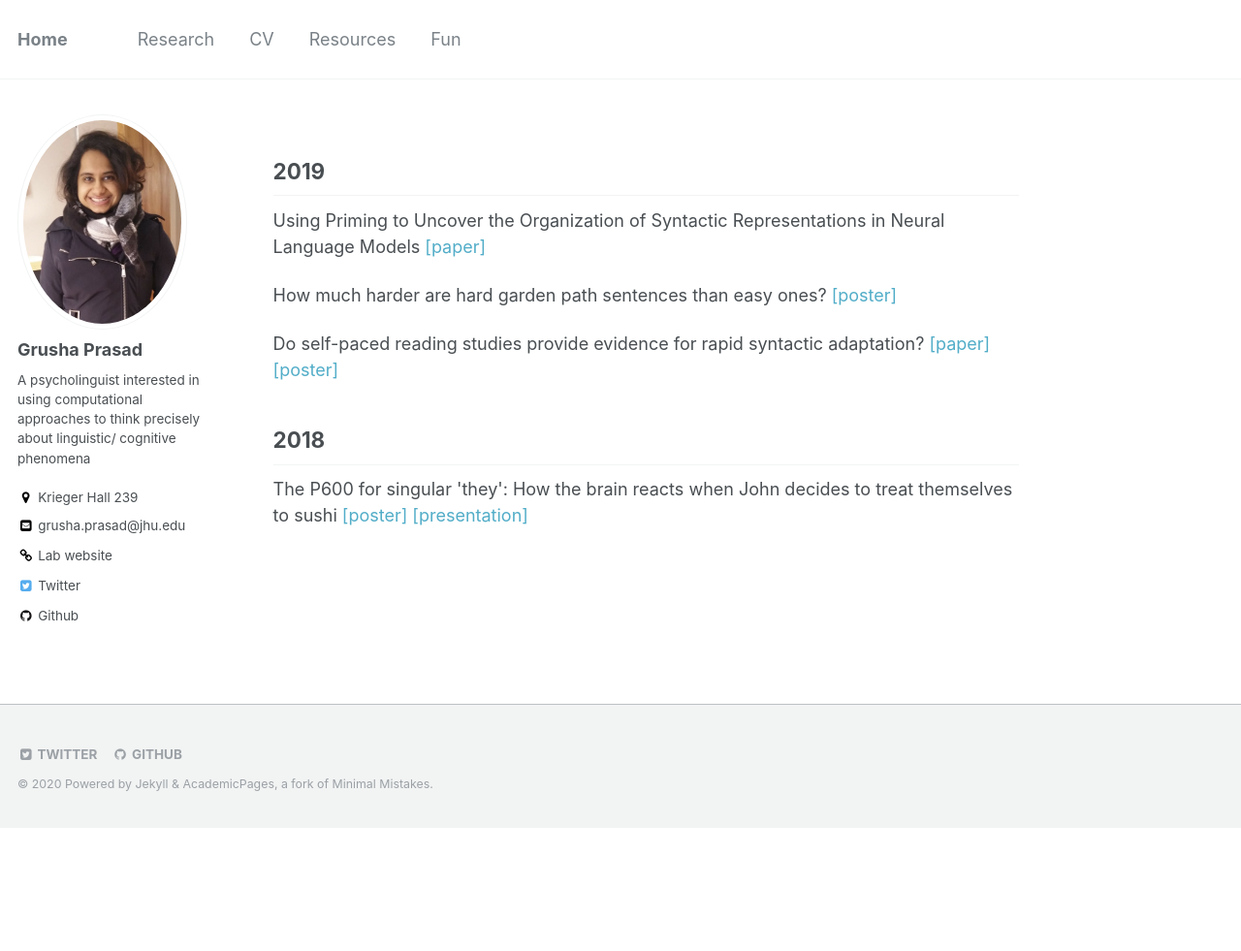
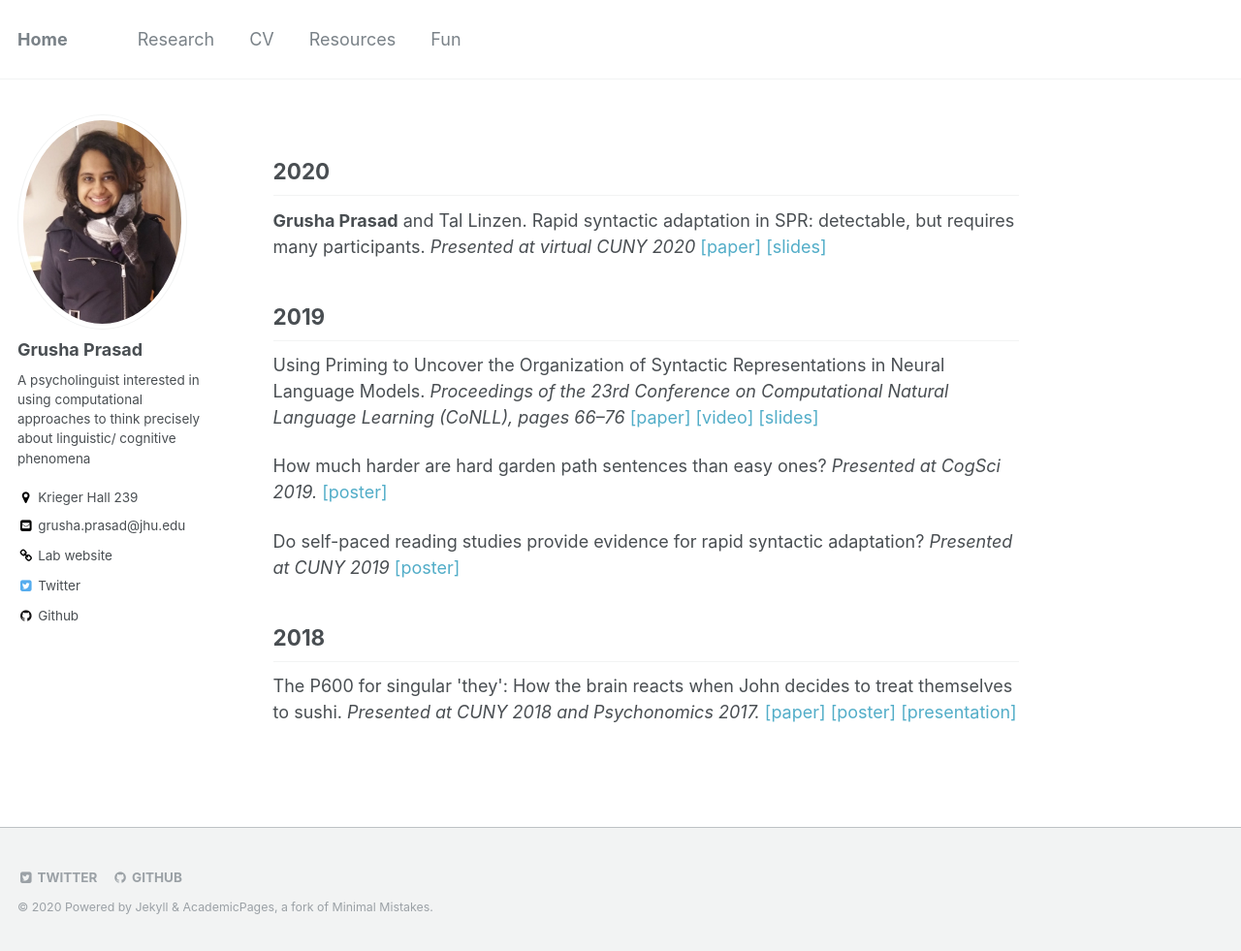
Before and after one commit to grushaprasad/grushaprasad.github.io, a Jekyll site: the page built from _pages/research.html, in a window 1280 px wide and 981 px high. Shown: the whole window at 97% size. Built offline with Jekyll 4.4.1, drawn with Linux system fonts in a browser that asks for light colours.

Commit message:
edited CV and research page

```diff
--- a/_pages/cv.html
+++ b/_pages/cv.html
@@ -4,4 +4,4 @@ permalink: /cv/
 
 You can download the CV <a href="/files/GrushaPrasad_CV_September2019.pdf" target = "_blank"> here </a> if it doesn't automatically show up
 
-<embed src="/files/GrushaPrasad_CV_September2019.pdf" type='application/pdf' width = "100%">
+<embed src="/files/GrushaPrasad_CV_April2020.pdf" type='application/pdf' width = "100%">
--- a/_pages/research.html
+++ b/_pages/research.html
@@ -1,23 +1,32 @@
 ---
 permalink: /research/
 ---
+
+<h2> 2020 </h2>
+<p>
+
+    <b>Grusha Prasad</b> and Tal Linzen. Rapid syntactic adaptation in SPR: detectable, but requires many participants. <i>Presented at virtual CUNY 2020 </i><a href= "https://psyarxiv.com/9ptg4/" target = "_blank">[paper]</a>
+    <a href= "" target = "_blank">[slides]</a>
+</p>
 
 <h2> 2019 </h2>
 
 <p>
 
-    Using Priming to Uncover the Organization of Syntactic Representations in Neural Language Models <a href= "https://arxiv.org/abs/1909.10579" target = "_blank">[paper]</a>
+    Using Priming to Uncover the Organization of Syntactic Representations in Neural Language Models. <i>Proceedings of the 23rd Conference on Computational Natural Language Learning (CoNLL), pages 66–76 </i><a href= "https://arxiv.org/abs/1909.10579" target = "_blank">[paper]</a>
+    <a href= "https://www.youtube.com/watch?v=kfG1kuwN1Q0&t=1s" target = "_blank">[video]</a>
+    <a href= "https://osf.io/u8kp4/" target = "_blank">[slides]</a>
 </p>
 
 <p>
 
-    How much harder are hard garden path sentences than easy ones? <a href= "https://osf.io/syh3j/" target = "_blank">[poster]</a>
+    How much harder are hard garden path sentences than easy ones? <i>Presented at CogSci 2019.</i> <a href= "https://osf.io/syh3j/" target = "_blank">[poster]</a>
 
 </p>
 
 <p>
 
-    Do self-paced reading studies provide evidence for rapid syntactic adaptation? <a href= "https://psyarxiv.com/9ptg4/" target = "_blank">[paper]</a> <a href= "https://osf.io/5x2fq/" target = "_blank">[poster]</a>
+    Do self-paced reading studies provide evidence for rapid syntactic adaptation?  <i>Presented at CUNY 2019 </i> <a href= "https://osf.io/5x2fq/" target = "_blank">[poster]</a>
 
 </p>
 
@@ -26,6 +35,8 @@ permalink: /research/
 <h2> 2018 </h2>
 
 <p>
-    The P600 for singular 'they': How the brain reacts when John decides to treat themselves to sushi <a href= "https://osf.io/a7xve/" target = "_blank">[poster]</a> <a href= "https://osf.io/28hqa/" target = "_blank">[presentation]</a>
+    The P600 for singular 'they': How the brain reacts when John decides to treat themselves to sushi. <i>Presented at CUNY 2018 and Psychonomics 2017.</i> <a href= "https://psyarxiv.com/hwzke/" target = "_blank">[paper]</a>
+    <a href= "https://osf.io/a7xve/" target = "_blank">[poster]</a>
+    <a href= "https://osf.io/28hqa/" target = "_blank">[presentation]</a>
 
 </p>
```
Also changed, not shown: 2 other files.
